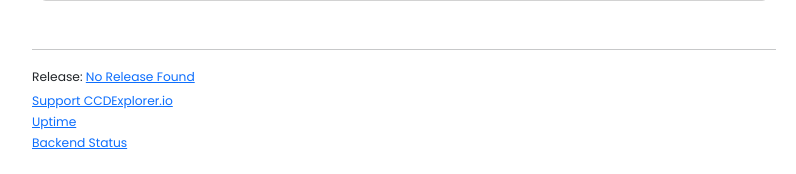
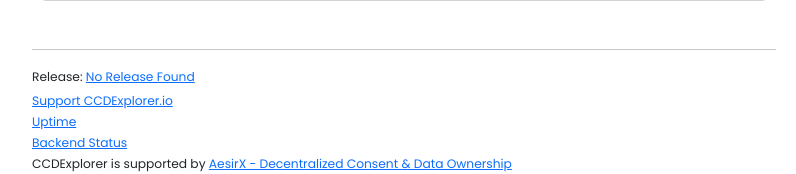
Before and after one commit to ccdexplorer/ccdexplorer-site, a FastAPI app: template app/templates/api-docs.html in a window 1280 px wide. Shown: the part 1922-2096 px from the top of the page, without its empty margins (236-1032 px from the left). Before the commit the page ends 2071 px from the top, so only its background shows below. Run offline with FastAPI, Linux system fonts and the light colour scheme; the template is opened without the code that fills it, so the values that code supplies are empty; parts of the project's set-up code (start-up, migrations or seed data) failed here and were passed over; some libraries are stand-ins or nearby versions.

Commit message:
Update base.html

```diff
--- a/app/templates/base.html
+++ b/app/templates/base.html
@@ -257,6 +257,7 @@
     <small><small> <a href="/donate">Support CCDExplorer.io</small></small></a>
     <small><small> <a href="https://uptime.ccdexplorer.io">Uptime</small></small></a>
     <small><small> <a href="/{{net}}/status">Backend Status</small></small></a>
+	  <small><small>CCDExplorer is supported by <a href="https://aesirx.io">AesirX - Decentralized Consent & Data Ownership</small></small></a>
   </div>
   <!-- <div id="htmx_tvl"  hx-trigger="load" hx-get="/ajax_statistics_tvl/<9390,0>-">htmx</div> -->
   {% if user %}
```
